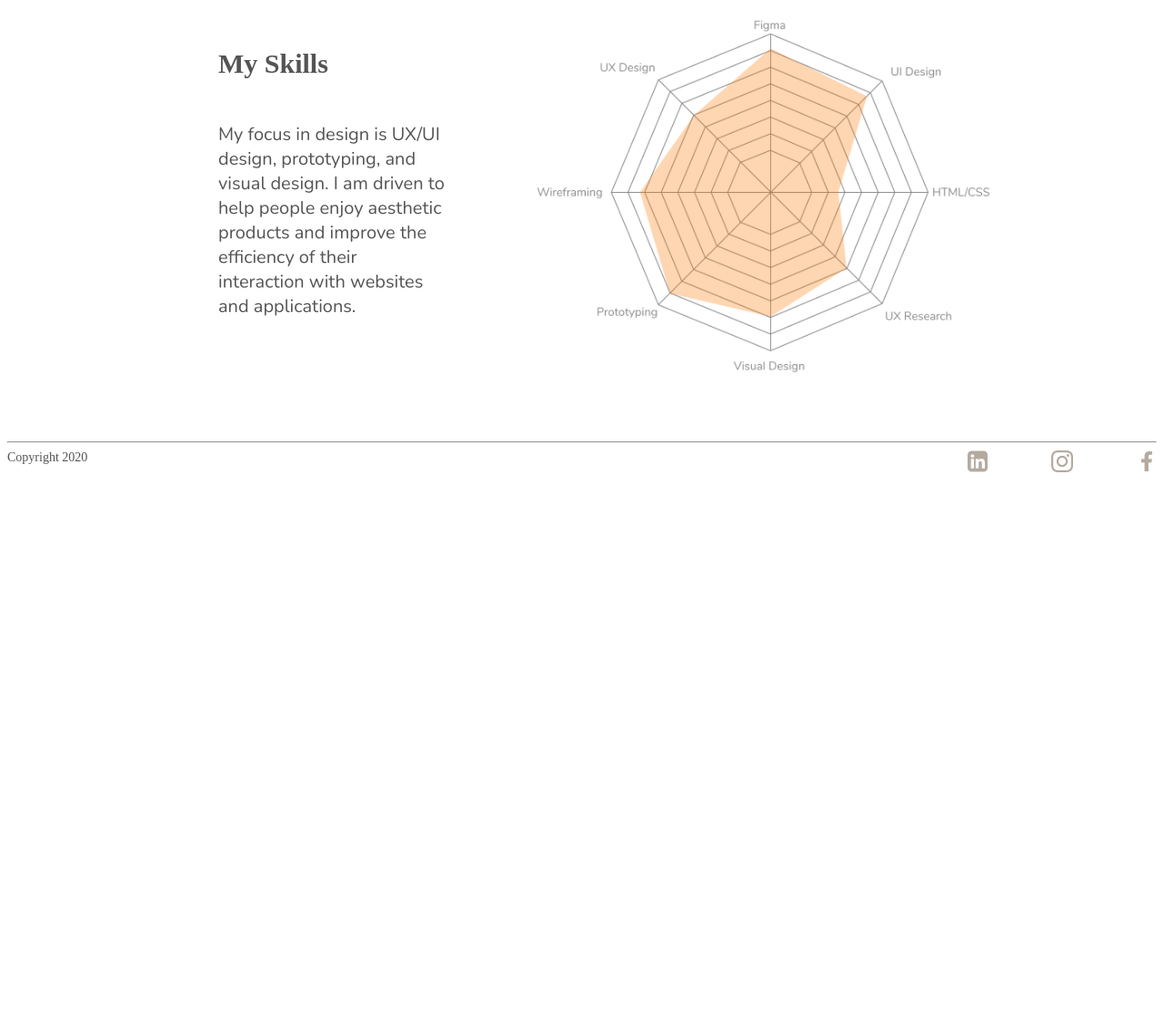
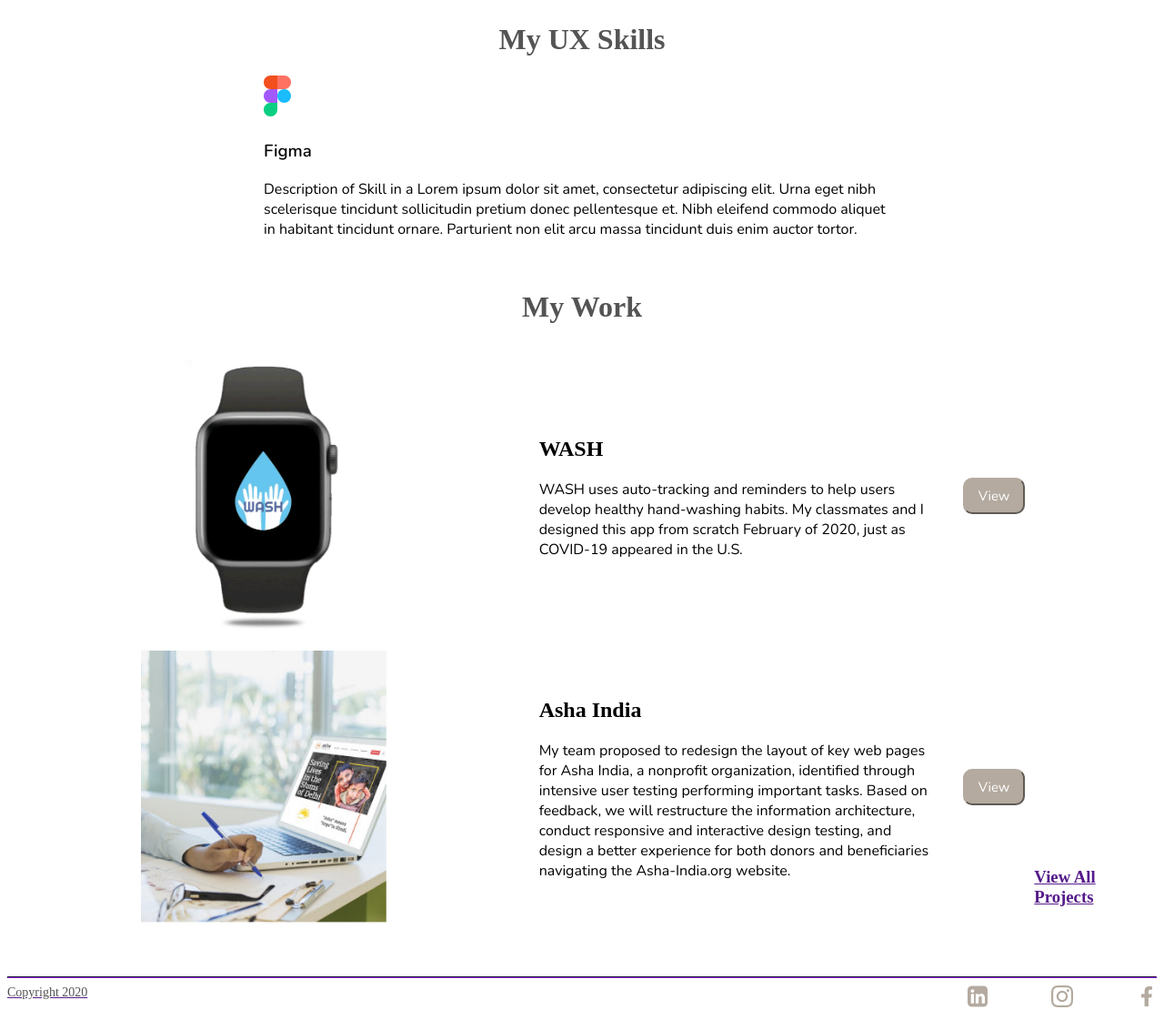
Before and after one commit to SonjaChew/UX_UI_HW_18_A, a plain HTML site: page HW _18_MySkills/index.html in a window 1280 px wide. Shown: the part 164-1274 px from the top of the page at 91% size. Before the commit the page ends 800 px from the top, so only its background shows below. Drawn offline with nearby package versions, Linux system fonts and the light colour scheme.

Commit message:
Grid
Grid added

```diff
--- a/HW _18_MySkills/css/style.css
+++ b/HW _18_MySkills/css/style.css
@@ -47,11 +47,8 @@ header {
     padding-right:20px;
 }
 .MyWork {
-    padding-left: 20px;
-    padding-right:20px;
-
-
-}
+    padding-left:20px;
+    padding-right:20px;}
 .MySkills {
     padding-left: 20px;
     padding-right:20px;
@@ -64,61 +61,86 @@ header {
 .logo {
     display: flex;
     justify-content: flex-start;
-    align-items: flex-start;
-
-    padding:1%;
+    align-items: flex-start; padding:1%;
     padding-top: 10px;
     padding-bottom: 15px;
     text-align: left;
     size: 50px;}
- div h1{
-    color: #545454;
+ ,
+.flexContainer {
+    display:flex;
+   justify-content: center;
+    flex-direction: row;
+    padding-right: 50px;
+    margin-left: 50px;
+    margin-right: 50px;
+}
+h1{
     font-family: 'Noto Serif SC', serif;
-    font-size: 30px;
+    color:#545454;
+    white-space: nowrap;
+     text-align: center;
+}
+
+.mySkills {
+    display:flex;
+    justify-content:center;
+    margin-left: 100px;
+    margin-right: 100px;
+    white-space: wrap;
     text-align: left;
+    font-family: 'Nunito', sans-serif;
+}
+#link {
+    font-family:'Noto Serif SC', serif ;
+    display: flex;
+    align-items: flex-end;
 
 }
-.work {
+ p {
+    max-width: 700px;
+    font-family:'Nunito', sans-serif;
+ }
+.myWork {
     display:flex;
+    justify-content:center;
+    white-space: wrap;
+}
+.workGrid {
+    display:grid;
+    grid-column-gap: 20px;
+    grid-row-gap: 20px;
+    grid-template-columns: 50% 50% ;
+}
+h2 {
+    display: flex;
+    justify-content: flex-start;
+    font-family:'Noto Serif SC', serif ;
+    padding-right: 20px;
+}
+.grid-item {
+    display: flex;
+    justify-content: center;
     align-items: center;
-    justify-content: center;
-    z-index: 0;
-    text-align: center;
-    font-family: 'Noto Serif SC', serif;
-    font-size: 30px;
-    color: #545454;
-}
-.info{
-    font-size: 20px;
-    font-family: 'Nunito', sans-serif;
     white-space: wrap;
-    padding-left: 50px;
-    padding-top: 30px;
-    text-align: left;
-    padding-bottom: 50px;
-    padding-right: 50px;
-    width: 250px;
 
 }
-#chart{
-    display: flex;
-    padding-left: 50px;
-    align-items: center;
-    justify-content: flex-end;
+button {
+    background-color: #b4aa9f;
+    height: 40px;
+    width: 100px;
+    font-size: 15px;
+    border-color: #b4aa9f;
+    color: white;
+    font-family: 'Nunito', sans-serif;
+    text-align: center;
+    border-radius: 10px;
+    margin-right: 30px;
+    margin-left: 30px;
+
 }
-h1 {
-    text-align: center;
-    outline-color: #545454;
-    font-family:'Noto Serif SC', serif ;
-}
-#myWork{
-    background-color: #b4aa9f;
-    opacity: 70%;
-    width: 200px;
-    padding-left: 5px;
-    padding-right: 5px;
-}
-footer{
+
+footer {
     padding-top: 50px;
 }
 .foot {
@@ -151,8 +173,4 @@ footer{
     max-width: 208px;
 
     display: flex;
-    align-items: flex-end;
-}
-.page {
-
-}
+    align-items: flex-end;}
--- a/HW _18_MySkills/index.html
+++ b/HW _18_MySkills/index.html
@@ -26,23 +26,54 @@
 
             </header>
         <br>
+                <!-- My UX Skills section coded using CSS Flex-->
+                <h1>My UX Skills</h1>
+                <section class="mySkills">
 
-                <div class="work">
+                     <div class="flexContainer">
+                         <div class="figma"><img src="images/figmalogo.svg" width="30px">
+                         <h3>  Figma </h3> </div>
+                         <p> Description of Skill in a Lorem ipsum dolor sit amet, consectetur adipiscing elit.
+                             Urna eget nibh scelerisque tincidunt sollicitudin pretium donec pellentesque et.
+                             Nibh eleifend commodo aliquet in habitant tincidunt ornare.
+                             Parturient non elit arcu massa tincidunt duis enim auctor tortor. </p>
+                     </div>
 
-                 <div class="info">
-                     <div> <h1>My Skills</h1></div>
+                </section>
                      <br>
-                     My focus in design is UX/UI design, prototyping, and visual design.
-                     I am driven to help people enjoy aesthetic products and improve the efficiency of their interaction with websites and applications.
+
+                <h1> My Work </h1>
                     <br>
-                    <br>
-                    <div></div>
-                 </div>
-                  <div id="chart"><img src="images/radarchart.png" width="500px"></div>
+                <section class="myWork">
+
+                    <div class="workGrid">
+
+                        <div class="grid-item">  <br> <img src="images/wash.gif" height="300px"> </div>
+                            <div class="grid-item">
+                                <div><h2>WASH</h2>
+                                    <p>
+                                    WASH uses auto-tracking and reminders to help users develop healthy hand-washing habits.
+                                     My classmates and I designed this app from scratch February of 2020, just as COVID-19
+                                     appeared in the U.S.</p></div>
+                            <button type="button">View</button>
+                            </div>
 
 
-           </div>
-        </div>
+                        <div class="grid-item">  <br><img src="images/asha.png" height="300px"> </div>
+                            <div class="grid-item">
+                                <div> <h2>Asha India</h2>
+                                    <p>
+                                    My team proposed to redesign the layout of key web pages for Asha India,
+                                    a nonprofit organization, identified through intensive user testing performing
+                                     important tasks. Based on feedback, we will restructure the information architecture,
+                                     conduct responsive and interactive design testing, and design a better experience for
+                                     both donors and beneficiaries navigating the Asha-India.org website.</p></div>
+                            <button type="button">View</button>
+                        </div>
+
+                    </div>
+                    <div id="link"><h3> <a href="">View All Projects</h3></div>
+                </section>
 
         <footer>
             <hr>
```
Also changed, not shown: HW _18_MySkills/images/figmalogo.svg (added).
